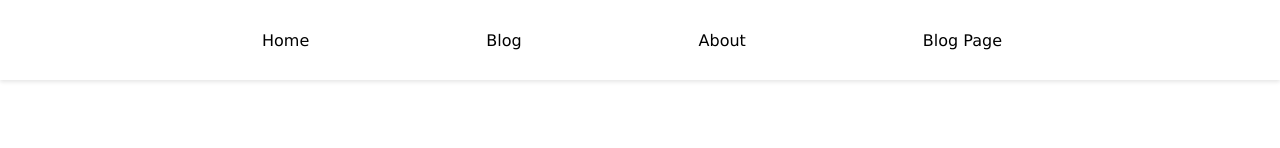
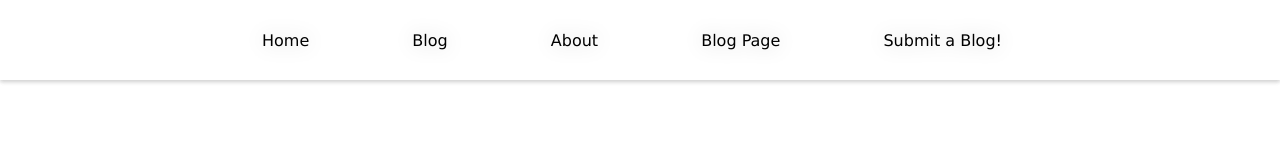
Before and after one commit to chrisxsolo/blog, a Next.js app: page /blog in a window 1280 px wide. Shown: the top 148 px of the page. Built offline with nearby package versions, Linux system fonts and the light colour scheme; no server answers; a web font is replaced by a local one.

Commit message:
added database and changed navbar

```diff
--- a/app/components/NavBar.js
+++ b/app/components/NavBar.js
@@ -27,6 +27,11 @@ const Navbar = () => {
               Blog Page
             </a>
           </li>
+          <li className={styles['nav-item']}>
+            <a href="/submit-blog" className={styles['nav-link']}>
+              Submit a Blog!
+            </a>
+          </li>
         </ul>
       </nav>
     </div>
--- a/app/layout.js
+++ b/app/layout.js
@@ -1,6 +1,6 @@
 import './globals.css'
 import { Inter } from 'next/font/google'
-import NavBar from './components/NavBar'
+import NavBar from './components/NavBar';
 
 const inter = Inter({ subsets: ['latin'] })
 
@@ -13,10 +13,9 @@ export const metadata = {
 export default function RootLayout({ children }) {
 
   return (
-
     <html lang="en">
+        <NavBar />
       <body className={inter.className}>{children}</body>
-
     </html>
   )
 }
--- a/app/page.js
+++ b/app/page.js
@@ -30,9 +30,7 @@ const PhotoGallery = () => {
 export default function Home() {
   return (
     <main>
-      <div className={styles['navbar-container']}>
-        <NavBar />
-      </div>
+
       <div className={styles.title}>
         <h1>Hi. I am Chris.</h1>
       </div>
```
Also changed, not shown: app/submit-blog/page.js (added, +15 -0 lines), app/submit-blog/submit-blog.module.css (added).
